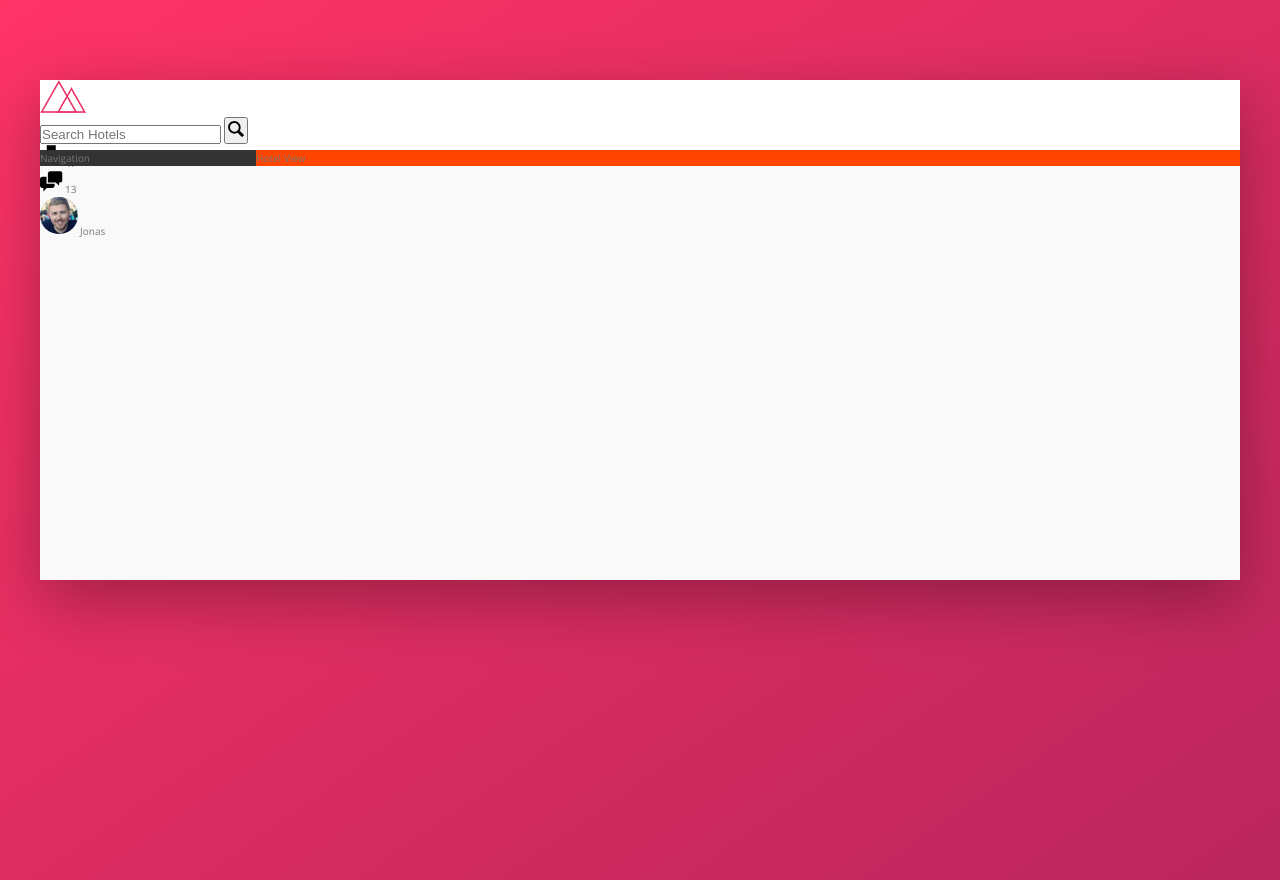
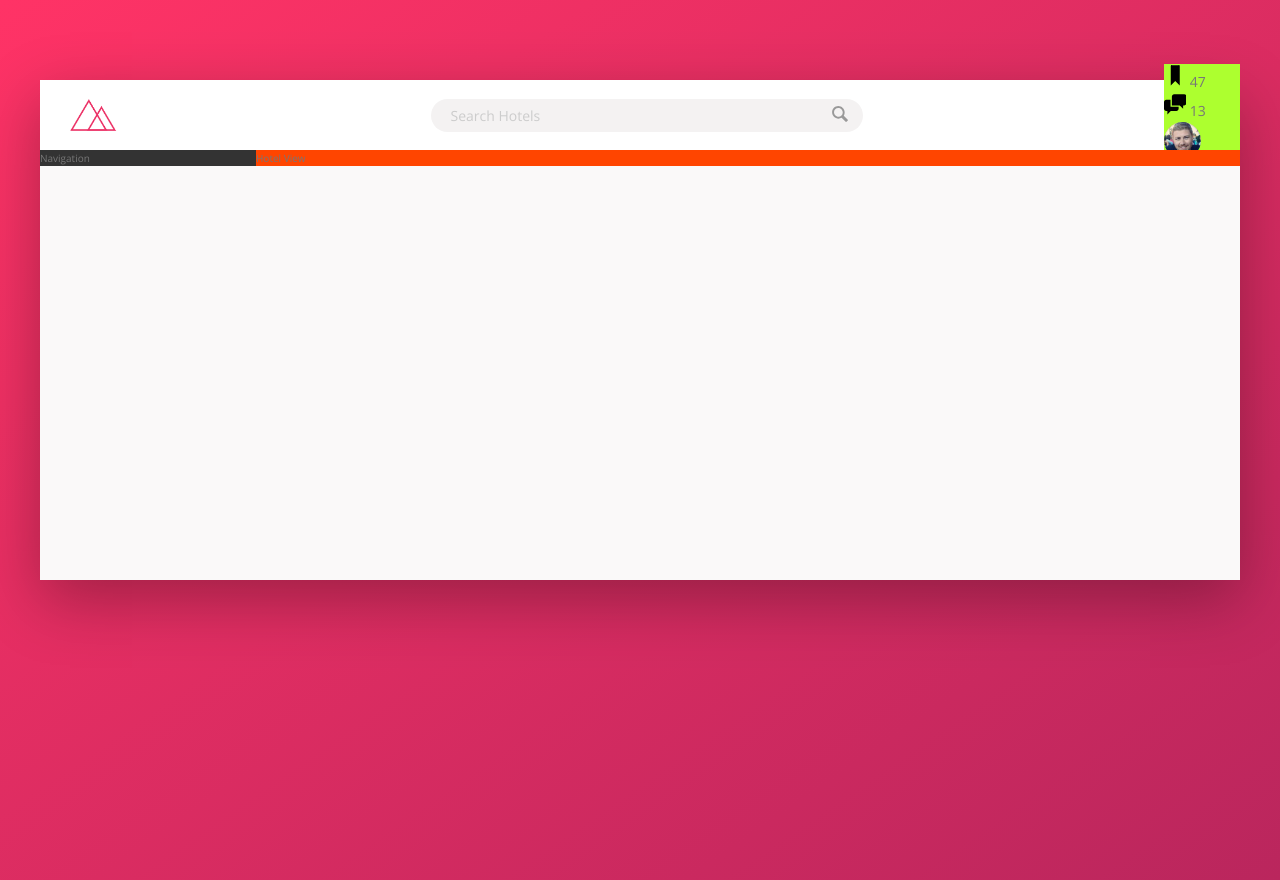
Before and after one commit to SandeepRana1001/Advanced-CSS, a website: page Trillio/index.html in a window 1280 px wide. Drawn offline with nearby package versions, Linux system fonts and the light colour scheme.

Commit message:
Trillio - Building Header - Part II

```diff
--- a/Trillio/styles/components/_component.scss
+++ b/Trillio/styles/components/_component.scss
@@ -3,28 +3,14 @@
 
 .logo {
   height: 3.25rem;
-}
-
-////////////////////////////
-// SEARCH
-
-.search {
-  &__input {
-  }
-
-  &__button {
-  }
-
-  &__icon {
-    height: 2rem;
-    width: 2rem;
-  }
+  margin-left: 3rem;
 }
 
 ////////////////////////////
 // USER NAVIGATIOn
 
 .user-nav {
+  background-color: greenyellow;
   &__icon-box {
   }
 
--- /dev/null
+++ b/Trillio/styles/components/_search.scss
@@ -0,0 +1,56 @@
+////////////////////////////
+// SEARCH
+
+.search {
+  flex: 0 0 40%;
+
+  display: flex;
+  align-items: center;
+  justify-content: center;
+
+  &__input {
+    font-family: inherit;
+    font-size: inherit;
+    background-color: $grey-light-2;
+    border: none;
+    color: inherit;
+    padding: 0.7rem 2rem;
+    border-radius: 25rem;
+    width: 90%;
+    transition: all 0.2s ease-in-out;
+    margin-right: -3.25rem;
+
+    &:focus {
+      outline: none !important;
+      width: 100%;
+      background-color: $grey-light-3;
+    }
+
+    &::-webkit-input-placeholder {
+      font-weight: 100;
+      color: $grey-light-4;
+    }
+  }
+  &__input:focus + &__button {
+    background-color: $grey-light-3;
+  }
+
+  &__button {
+    border: none;
+    background-color: $grey-light-2;
+
+    &:focus {
+      outline: none;
+    }
+
+    &:active {
+      transform: translateY(0.2rem);
+    }
+  }
+
+  &__icon {
+    height: 2rem;
+    width: 2rem;
+    fill: $grey-dark-3;
+  }
+}
--- a/Trillio/styles/layout/_layout.scss
+++ b/Trillio/styles/layout/_layout.scss
@@ -10,6 +10,10 @@
   height: 7rem;
   background-color: $color-white;
   border-bottom: $grey-light-2;
+  display: flex;
+  justify-content: space-between;
+  align-items: center;
+  font-size: 1.4rem;
 }
 
 .content {
--- a/Trillio/styles/main.scss
+++ b/Trillio/styles/main.scss
@@ -8,3 +8,4 @@
 @import "./layout/layout";
 
 @import "./components/component";
+@import "./components/search";
```
Also changed, not shown: Trillio/styles/main.css, 1 other file.
